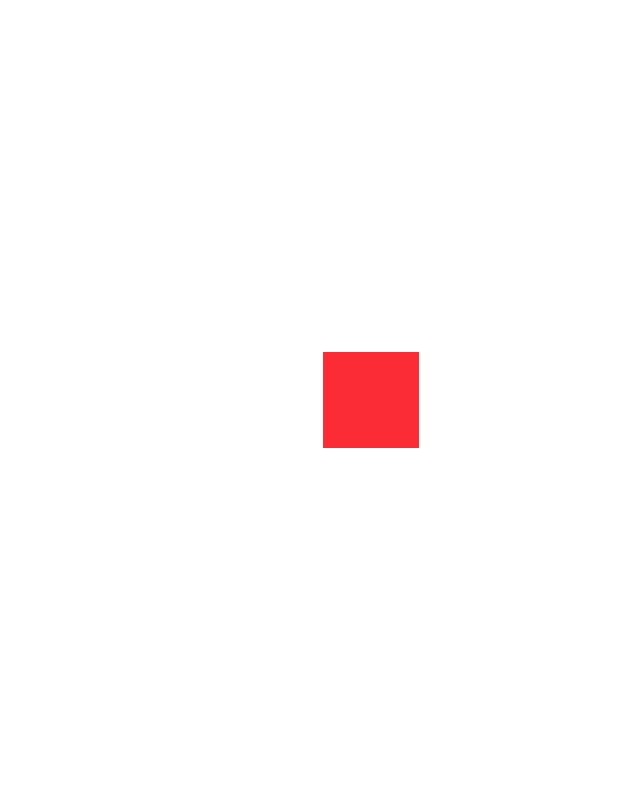
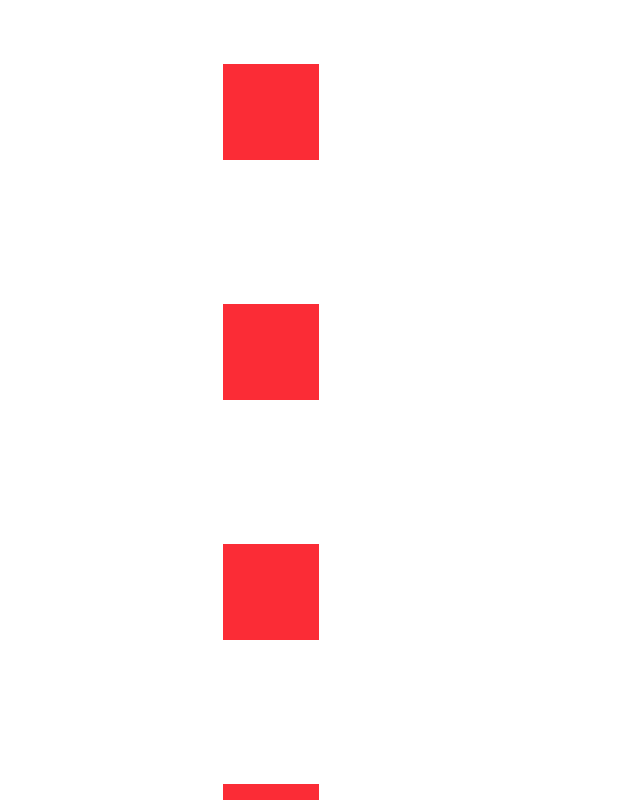
Before and after one commit to HeavenOSK/motion-for-react-suburi, a Next.js app: page /basic in a window 1280 px wide. Shown: the whole page, without its empty margins (369-1009 px from the left). Built offline with nearby package versions, Linux system fonts and the light colour scheme.

Commit message:
BasicコンポーネントのUIを改善し、複数のボックスをアニメーションで表示するように変更

```diff
--- a/src/app/basic/page.tsx
+++ b/src/app/basic/page.tsx
@@ -4,10 +4,17 @@ import { motion } from "motion/react";
 
 function Basic() {
 	return (
-		<div className="flex h-screen w-screen flex-col items-center justify-center gap-4">
-			<motion.div animate={{ x: 100 }}>
-				<div className="h-24 w-24 bg-red-500" />
-			</motion.div>
+		<div className="flex h-screen w-screen flex-col items-center gap-36 overflow-y-auto p-16">
+			{[0, 1, 2, 3, 4, 5, 6, 7, 8, 9, 10, 11, 12, 13, 14, 15].map((i) => (
+				<motion.div
+					key={i}
+					initial={false}
+					animate={{ scale: 1 }}
+					transition={{ duration: 2 }}
+				>
+					<div className="h-24 w-24 bg-red-500" />
+				</motion.div>
+			))}
 		</div>
 	);
 }
```
